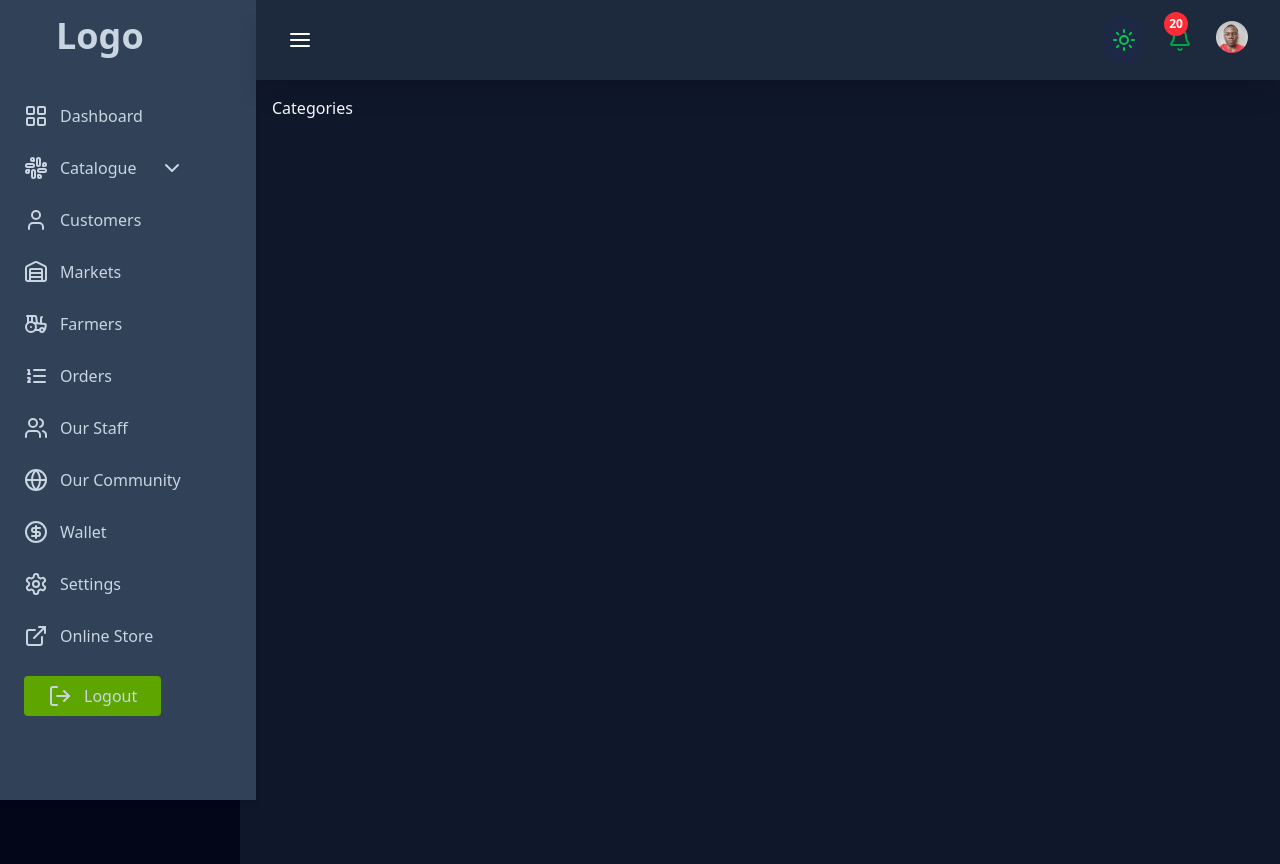
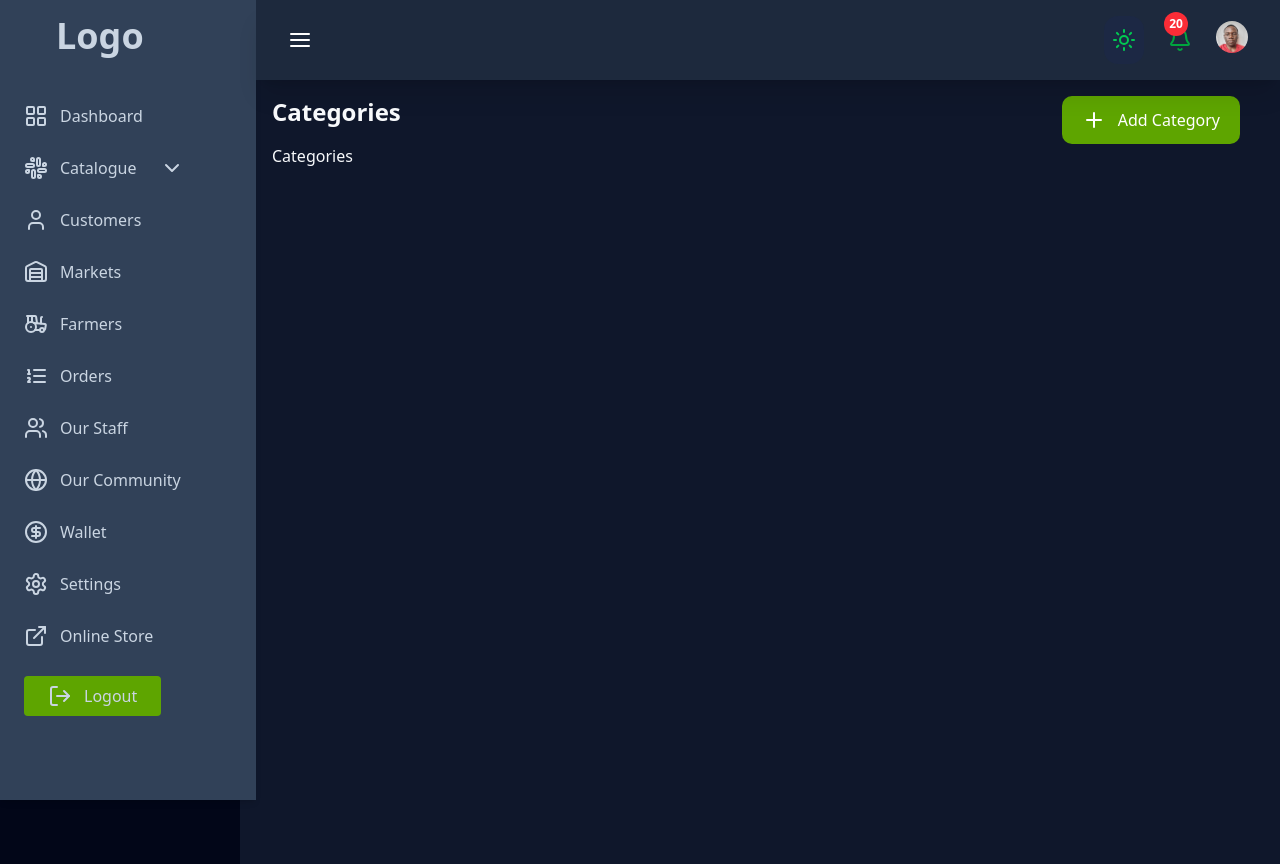
Before and after one commit to Sundze7/multivendor, a Next.js app: page /dashboard/categories in a window 1280 px wide. Built offline with nearby package versions, Linux system fonts and the light colour scheme.

Commit message:
more components

```diff
--- a/src/app/(back-office)/dashboard/(catalogue)/categories/page.jsx
+++ b/src/app/(back-office)/dashboard/(catalogue)/categories/page.jsx
@@ -1,6 +1,16 @@
+import PageHeader from "@/components/back-office/PageHeader";
+
 export default function page() {
   return (
     <div>
+      {/* Hading */}
+      <PageHeader
+        heading="Categories"
+        href="/dashboard/categories/new"
+        linkTitle="Add Category"
+      />
+      {/* Table  Actions */}
+
       <h2>Categories</h2>
     </div>
   );
--- a/src/app/(back-office)/dashboard/(catalogue)/categories/[update]/page.jsx
+++ b/src/app/(back-office)/dashboard/(catalogue)/categories/update/[id]/page.jsx
@@ -1,3 +1,5 @@
+import React from "react";
+
 export default function UpdateCategory() {
   return (
     <div>
--- /dev/null
+++ b/src/components/back-office/PageHeader.jsx
@@ -0,0 +1,18 @@
+import Heading from "@/components/back-office/Heading";
+import { Plus } from "lucide-react";
+import Link from "next/link";
+
+export default function PageHeader({ heading, href, linkTitle }) {
+  return (
+    <div className="flex justify-between">
+      <Heading title={heading} />
+      <Link
+        href={href}
+        className="text-white bg-lime-600 hover:bg-lime-600/50 focus:ring-4 focus:outline-none rounded-lg text-base font-medium px-5 py-3 text-center inline-flex items-center dark:focus:ring-lime-600/55 mx-2 space-x-3"
+      >
+        <Plus />
+        <span>{linkTitle}</span>
+      </Link>
+    </div>
+  );
+}
```
